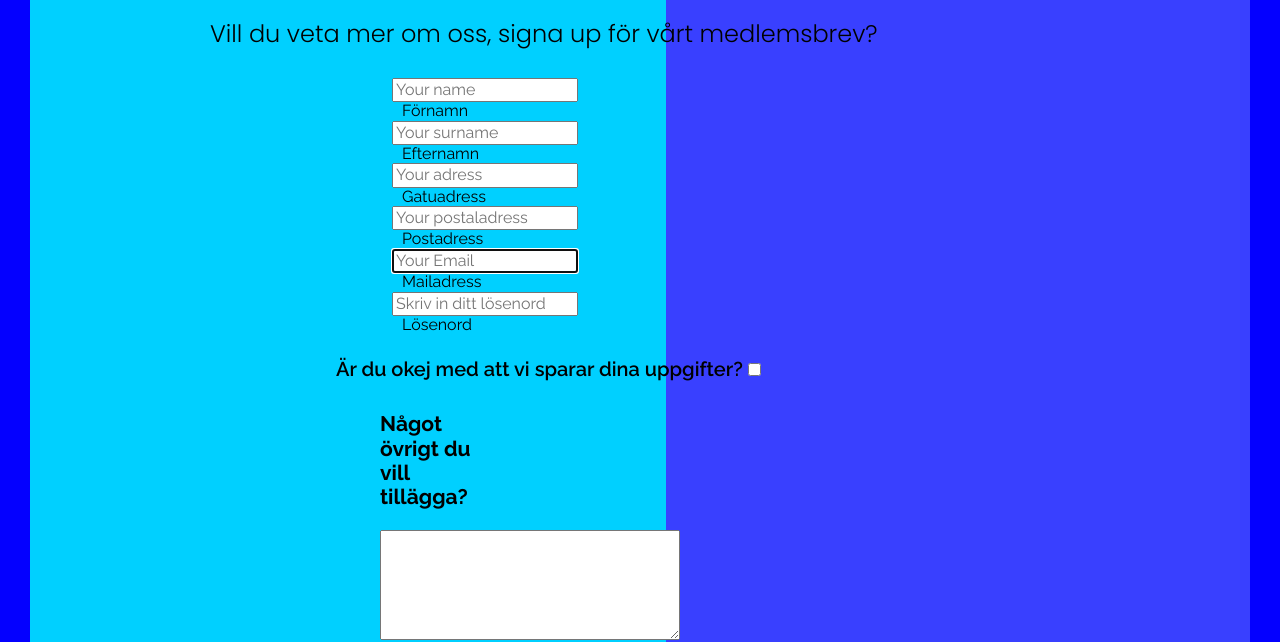
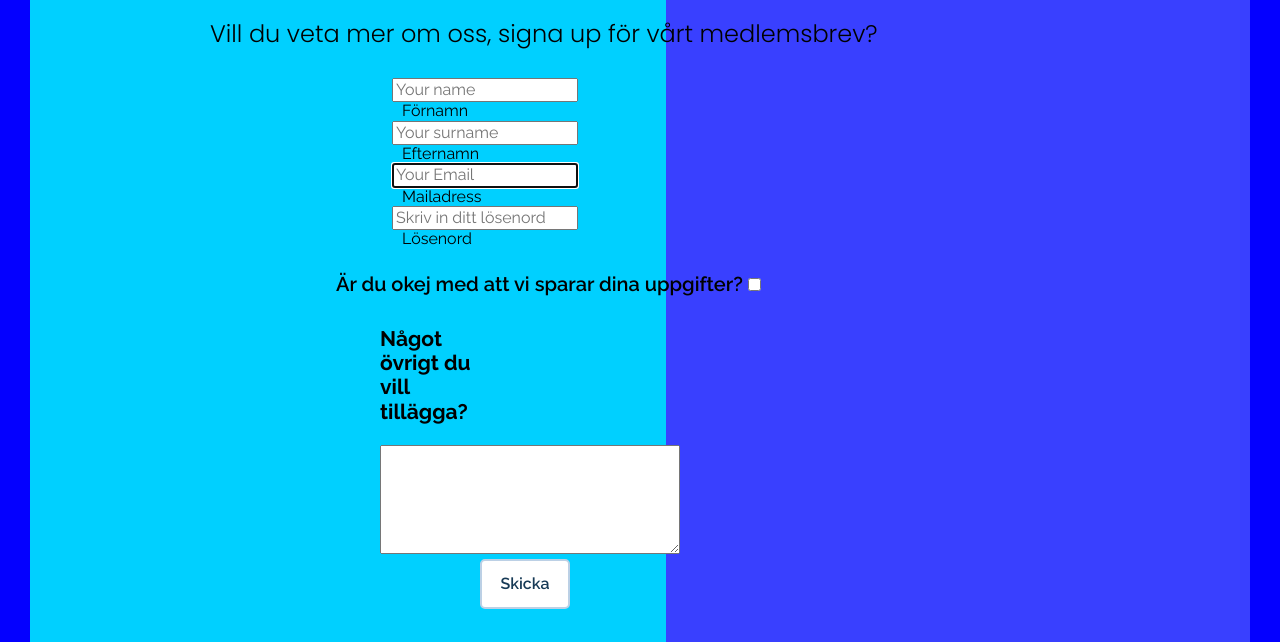
Before and after one commit to unsworthemily/Assignment-lesson-7-Forms-2-Duck, a plain HTML site: page index.html in a window 1280 px wide. Shown: the part 188-830 px from the top of the page. Drawn offline with Linux system fonts and the light colour scheme.

Commit message:
sista justeringarna
html
css

```diff
--- a/index.html
+++ b/index.html
@@ -24,30 +24,28 @@
             <section class="middle">
 
                 <div>
-                    <input type="text" name="" id="" placeholder="Your name">
-                    <label for="text" class="label">Förnamn</label>
 
-                    <input type="text" name="" id="" placeholder="Your surname">
-                    <label for="text" class="label">Efternamn</label>
+                    <input type="text" name="text" id="text" placeholder="Your name">
+                    <label for="text" class="inputfield">Förnamn</label>
 
-                    <input type="text" name="" id="" placeholder="Your adress">
-                    <label for="text" class="label">Gatuadress</label>
+                    <input type="text" name="text" id="text" placeholder="Your surname">
+                    <label for="text" class="inputfield">Efternamn</label>
 
-                    <input type="number" name="" id="" placeholder="Your postaladress">
-                    <label for="number" class="label">Postadress</label>
-
-                    <input type="email" name="email" id="" placeholder="Your Email" required autofocus class="input">
-                    <label for="email" class="label" >Mailadress</label>
+                    <input type="email" name="email" id="email" placeholder="Your Email" required autofocus class="input">
+                    <label for="email" class="inputfield" >Mailadress</label>
 
                     <input type="password" name="password" id="password" placeholder="Skriv in ditt lösenord" required minlength="10">
-                    <label for="password" class="label" >Lösenord</label>
+                    <label for="password" class="inputfield" >Lösenord</label>
+
                 </div>
+
             </section>
 
                 <div class="fråga-2">
                     <label for="uppgifter" >Är du okej med att vi sparar dina uppgifter?</label>
                     <input type="checkbox" class="checkbox" name="uppgifter" value="ja">
                 </div>
+
                 <div class="fråga-3">
                     <h3>Något övrigt du vill tillägga?</h3>
                     <textarea name="" id="" cols="30" rows="5" class="informationsfält"></textarea>
--- a/style/index.css
+++ b/style/index.css
@@ -44,7 +44,7 @@
     margin-left: 182px;
 }
 
-.label{
+.inputfield{
     margin-left: 10px;
 }
 
```
